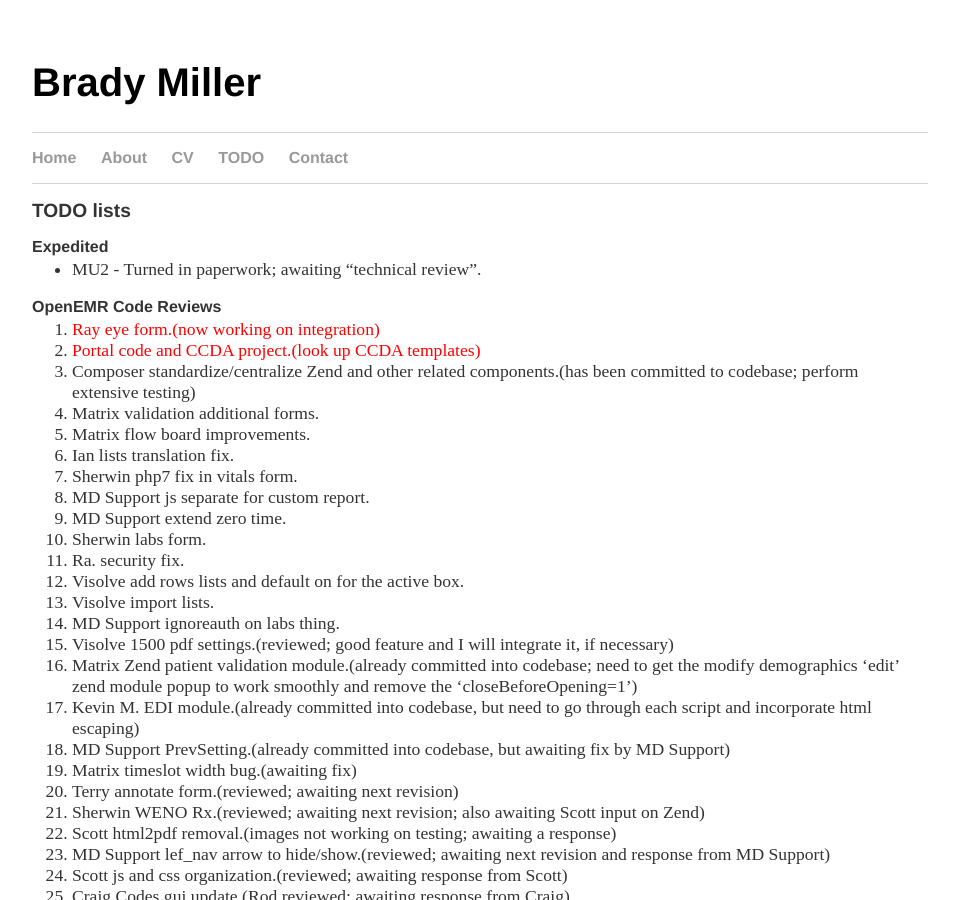
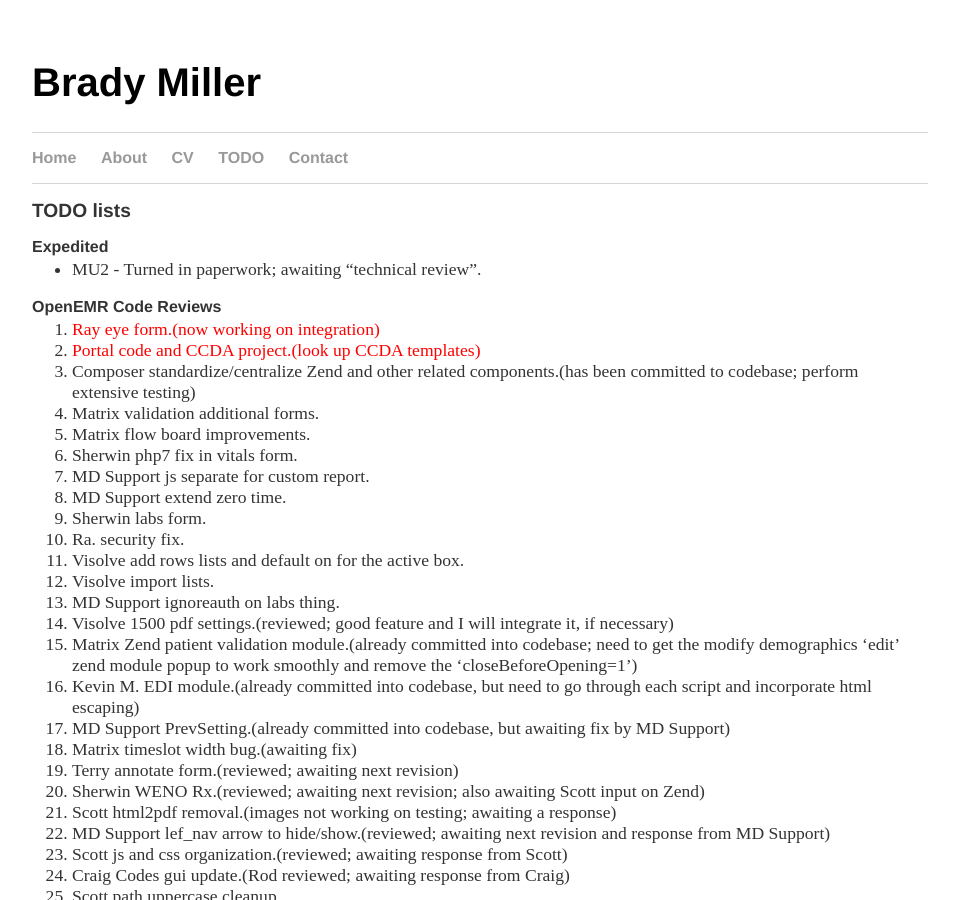
Before and after one commit to bradymiller/bradymiller.github.io, a Jekyll site: the page built from todo/index.md, in a window 1280 px wide and 900 px high. Shown: the whole window, without its empty margins (160-1119 px from the left). Built offline with Jekyll 4.4.1, drawn with Linux system fonts in a browser that asks for light colours.

Commit message:
Update todo list

```diff
--- a/todo/index.md
+++ b/todo/index.md
@@ -12,7 +12,6 @@
 1. Composer standardize/centralize Zend and other related components.(has been committed to codebase; perform extensive testing)
 1. Matrix validation additional forms.
 1. Matrix flow board improvements.
-1. Ian lists translation fix.
 1. Sherwin php7 fix in vitals form.
 1. MD Support js separate for custom report.
 1. MD Support extend zero time.
```
